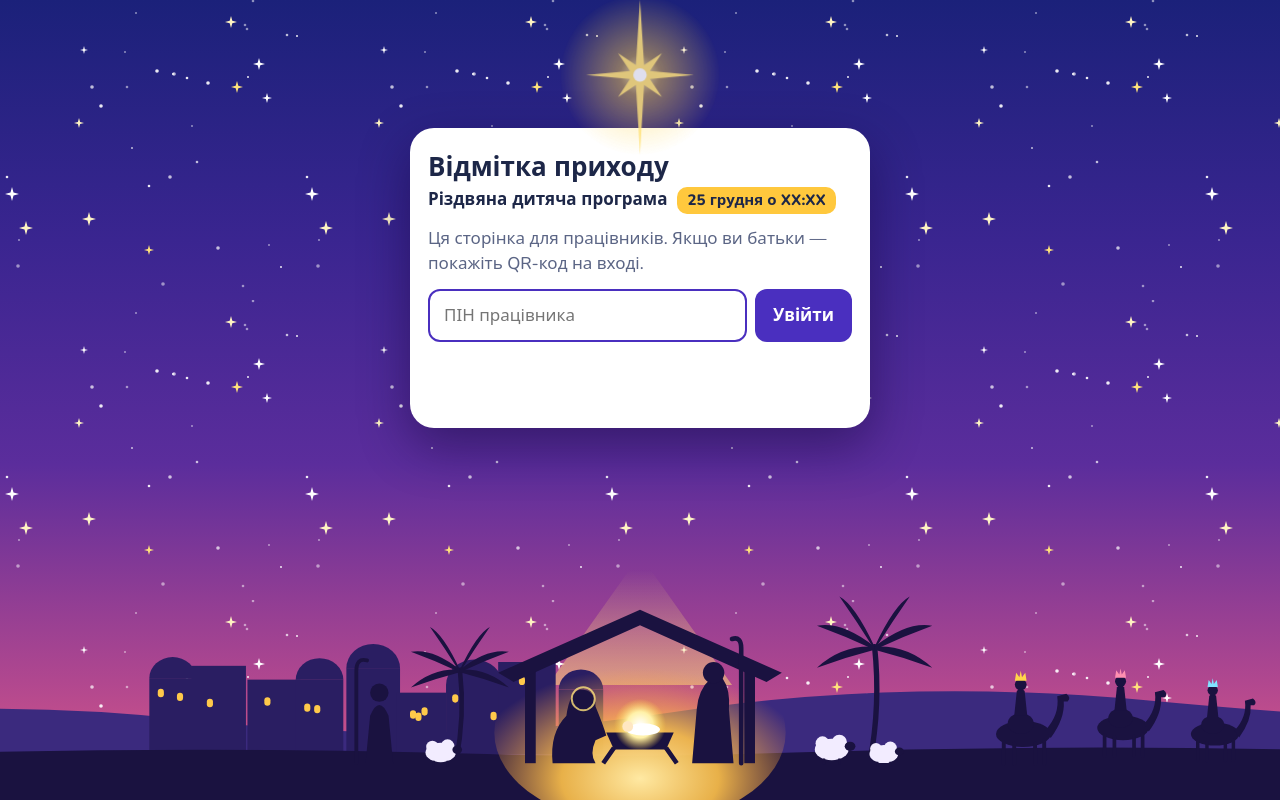
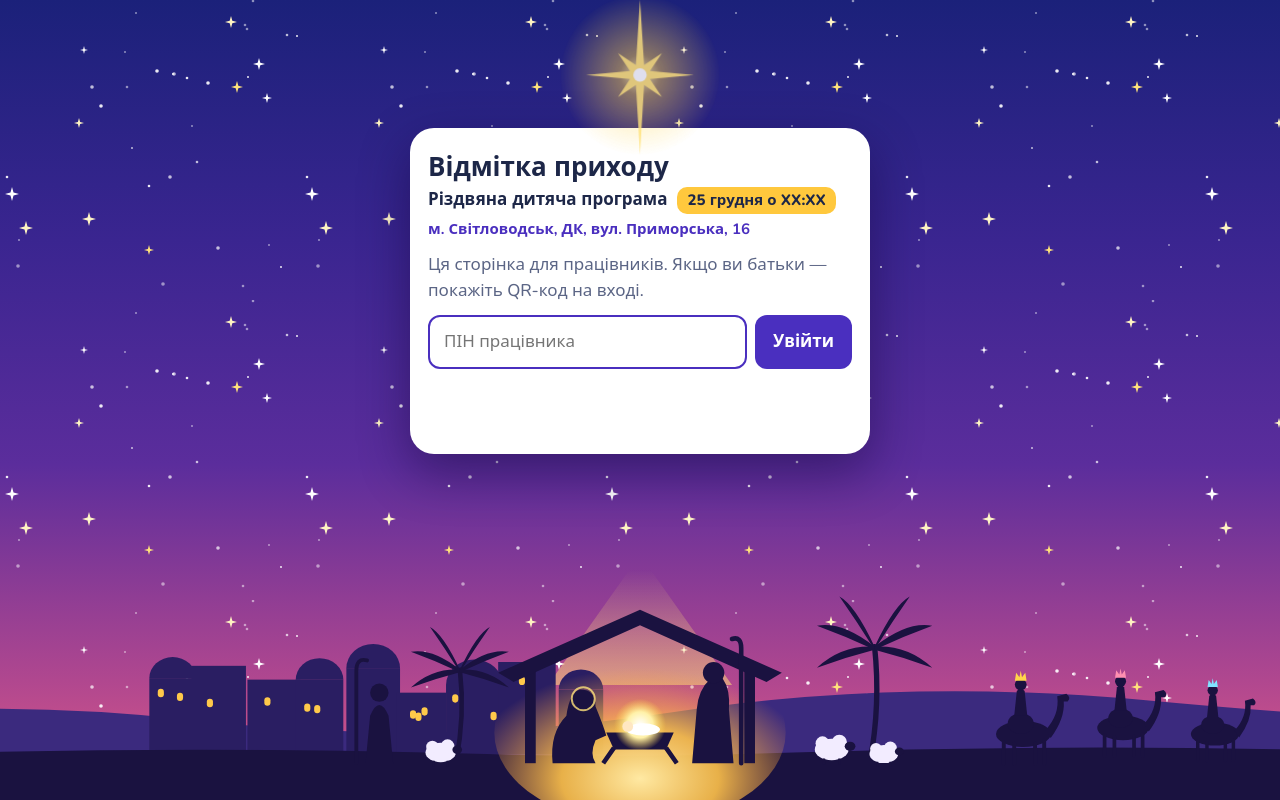
Before and after one commit to djsedulous/redemption-xmas-2026, a plain HTML site: page checkin.html in a window 1280 px wide. Drawn offline with nearby package versions, Linux system fonts and the light colour scheme.

Commit message:
Update checkin.html

```diff
--- a/checkin.html
+++ b/checkin.html
@@ -173,6 +173,8 @@
   }
   .event-line { margin: 0 0 12px; display: flex; flex-wrap: wrap; align-items: baseline; gap: 4px 10px; }
   .event-line .ev-title { font-weight: 800; }
+  .event-line .ev-where { flex-basis: 100%; color: var(--muted); font-size: 15px; }
+  .event-line .ev-where a { color: var(--primary); font-weight: 700; text-decoration: none; }
   .event-line .ev-when {
     background: var(--sun); color: #1D2748; font-weight: 800; font-size: 15px;
     border-radius: 10px; padding: 2px 10px;
@@ -193,7 +195,7 @@
   <!-- Вхід за ПІН -->
   <section id="pinView" hidden>
     <h1>Відмітка приходу</h1>
-    <p class="event-line" hidden><span class="ev-title"></span><span class="ev-when"></span></p>
+    <p class="event-line" hidden><span class="ev-title"></span><span class="ev-when"></span><span class="ev-where"></span></p>
     <p class="muted">Ця сторінка для працівників. Якщо ви батьки — покажіть QR-код на вході.</p>
     <form id="pinForm" class="row">
       <input id="pin" type="password" inputmode="numeric" autocomplete="off" placeholder="ПІН працівника" aria-label="ПІН працівника">
@@ -205,7 +207,7 @@
   <!-- Робочий екран -->
   <section id="workView" hidden>
     <h1>Відмітка приходу</h1>
-    <p class="event-line" hidden><span class="ev-title"></span><span class="ev-when"></span></p>
+    <p class="event-line" hidden><span class="ev-title"></span><span class="ev-when"></span><span class="ev-where"></span></p>
 
     <button class="primary wide" id="scanBtn" type="button">Сканувати QR</button>
 
@@ -600,7 +602,18 @@
         p.querySelector('.ev-title').textContent = ev.title || '';
         const w = p.querySelector('.ev-when');
         w.textContent = when; w.hidden = !when;
-        p.hidden = !(ev.title || when);
+        const where = [ev.place, ev.address].filter(Boolean).join(', ');
+        const wh = p.querySelector('.ev-where');
+        wh.textContent = '';
+        if (where) {
+          const a = document.createElement('a');
+          a.textContent = where;
+          a.href = ev.map || ('https://www.google.com/maps/search/?api=1&query=' + encodeURIComponent(where));
+          a.target = '_blank'; a.rel = 'noopener';
+          wh.append(a);
+        }
+        wh.hidden = !where;
+        p.hidden = !(ev.title || when || where);
         replay(p, 'enter');
       });
       if (ev.title) document.title = 'Відмітка приходу: ' + ev.title;
```
